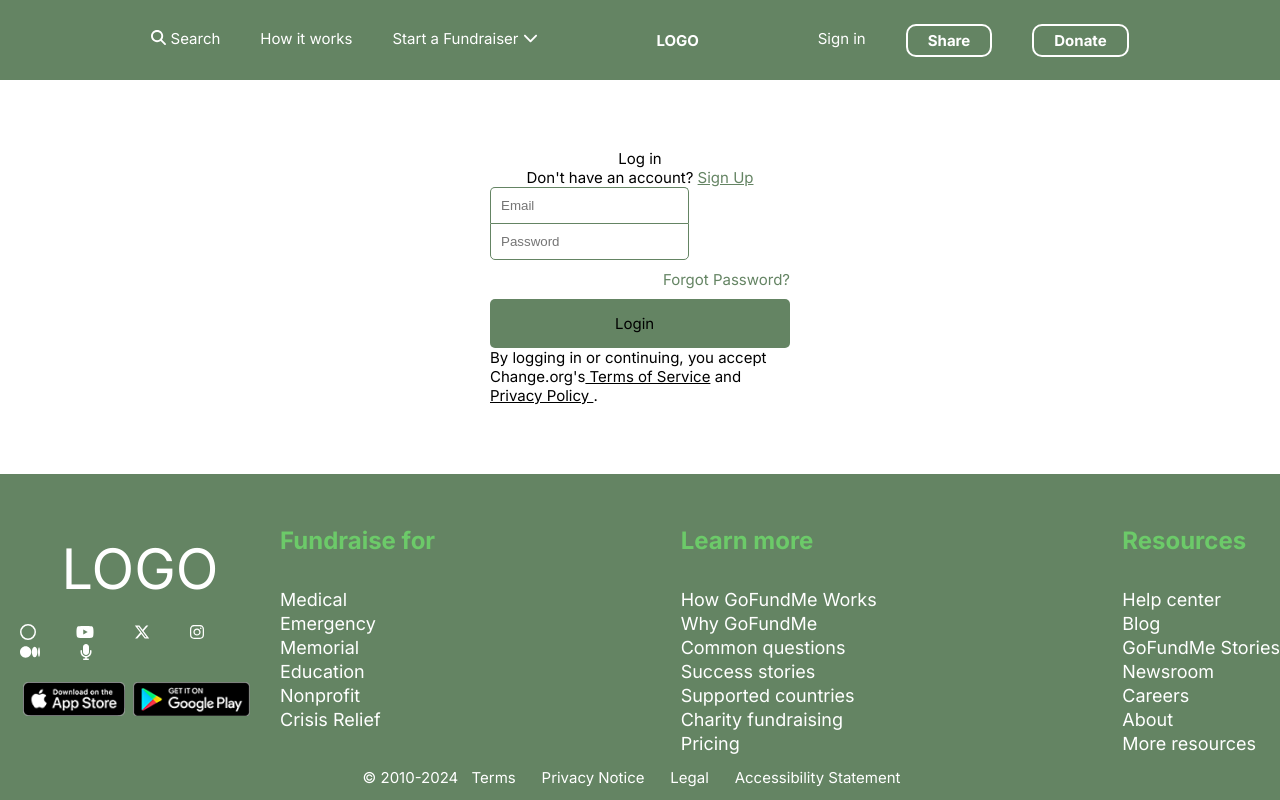
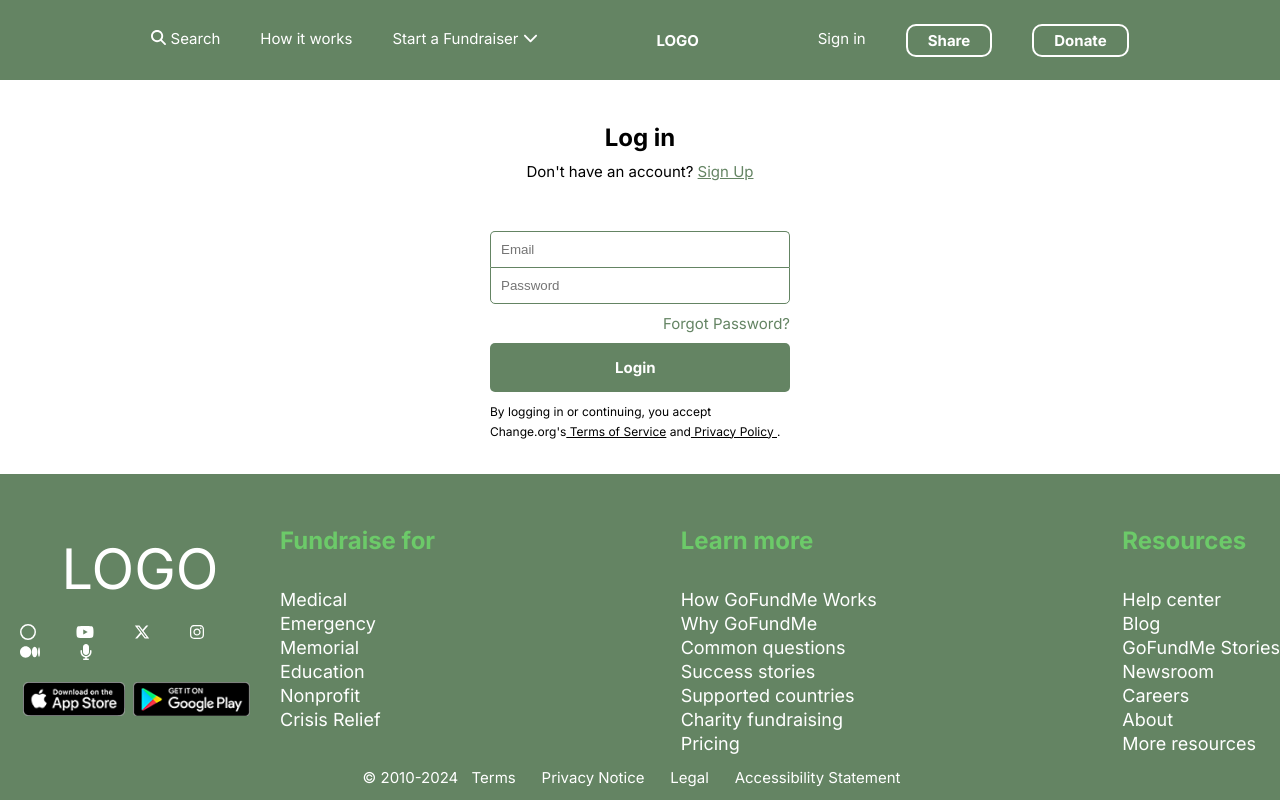
Before and after one commit to SourishBiswas23/visibility-go-fund-me, a React (Create React App) app: page / in a window 1280 px wide. Built offline with nearby package versions, Linux system fonts and the light colour scheme; a small style sheet from the web is missing.

Commit message:
fixed the styling of the login form

```diff
--- a/src/components/styles/theme.css
+++ b/src/components/styles/theme.css
@@ -179,7 +179,7 @@
   width: 300px;
 }
 
-.heading {
+.login-heading {
   font-weight: bold;
   margin: 10px 0px;
   font-size: 24px;
@@ -190,7 +190,7 @@
   text-decoration: underline;
 }
 
-.input-fields {
+.login-input-fields {
   display: flex;
   flex-direction: column;
   margin-top: 50px;
@@ -228,13 +228,13 @@
   background-color: var(--main-green);
 }
 
-.button-text {
+.login-button-text {
   font-size: 15px;
   font-weight: bold;
   color: white;
 }
 
-.legal-conditions {
+.login-legal-conditions {
   margin-top: 10px;
   font-size: 12px;
   line-height: 20px;
```
